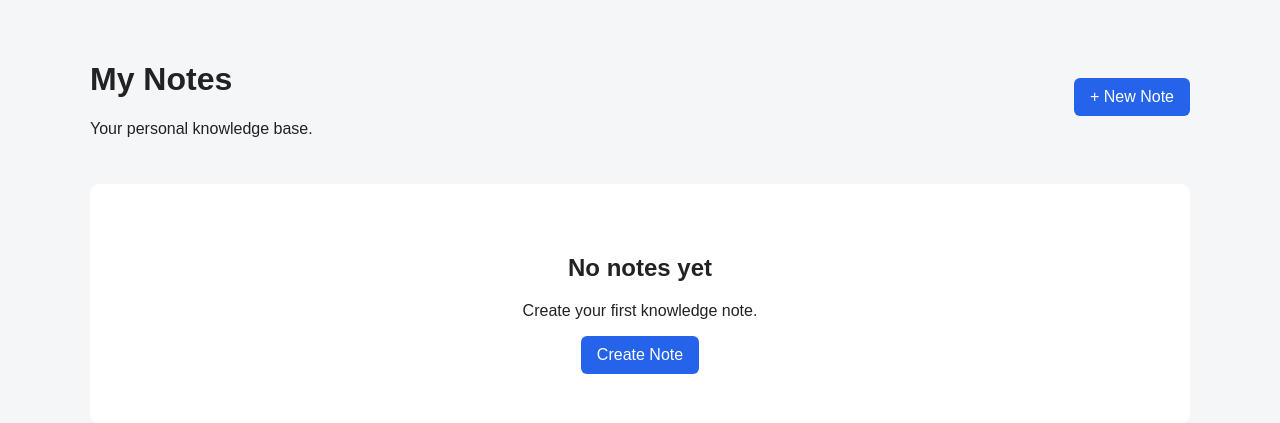
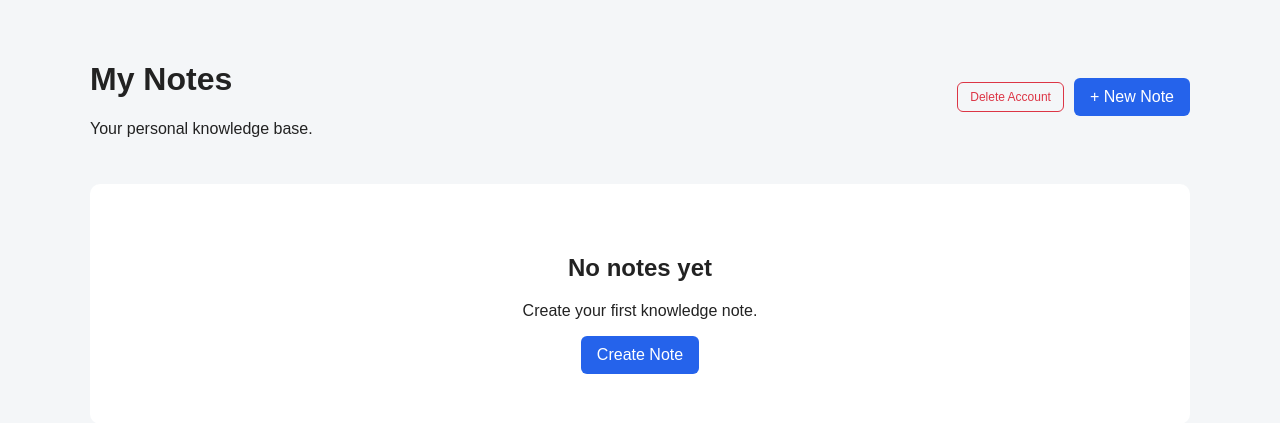
Before and after one commit to ShivaDattaSRS/personal-knowledge-base, a FastAPI app: template templates/dashboard.html in a window 1280 px wide. Shown: the part 55-478 px from the top of the page. Run offline with FastAPI, Linux system fonts and the light colour scheme; the template is opened without the code that fills it, so the values that code supplies are empty.

Commit message:
Added deleted button

```diff
--- a/main.py
+++ b/main.py
@@ -24,7 +24,7 @@ from auth import (
     verify_password,
 )
 from database import Base, engine, get_db
-from models import Note, User
+from models import Note, User,UserSession
 
 
 # Load .env file
@@ -514,3 +514,49 @@ def logout(
     )
 
     return response
+
+# =========================================================
+# DELETE USER
+#  =========================================================
+@app.post("/delete-account")
+def delete_account(
+    request: Request,
+    db: Session = Depends(get_db)
+):
+    # Find the currently logged-in user
+    user = get_current_user(
+        request,
+        db
+    )
+
+    # Delete all notes belonging to this user
+    db.query(Note).filter(
+        Note.user_id == user.id
+    ).delete(
+        synchronize_session=False
+    )
+
+    # Delete all sessions belonging to this user
+    db.query(UserSession).filter(
+        UserSession.user_id == user.id
+    ).delete(
+        synchronize_session=False
+    )
+
+    # Delete the user
+    db.delete(user)
+
+    # Save all changes
+    db.commit()
+
+    # Remove login cookie
+    response = RedirectResponse(
+        "/register",
+        status_code=303
+    )
+
+    response.delete_cookie(
+        key=SESSION_COOKIE_NAME
+    )
+
+    return response
--- a/static/style.css
+++ b/static/style.css
@@ -134,6 +134,26 @@ button,
     padding: 50px;
     border-radius: 10px;
 }
+.dashboard-actions {
+    display: flex;
+    align-items: center;
+    gap: 10px;
+}
+
+.delete-account-button {
+    padding: 7px 12px;
+    font-size: 12px;
+    border: 1px solid #dc3545;
+    border-radius: 6px;
+    background: transparent;
+    color: #dc3545;
+    cursor: pointer;
+}
+
+.delete-account-button:hover {
+    background: #dc3545;
+    color: white;
+}
 
 @media (max-width: 600px) {
 
--- a/templates/dashboard.html
+++ b/templates/dashboard.html
@@ -9,7 +9,6 @@ Dashboard
 <div class="dashboard-header">
 
     <div>
-
         <h1>
             My Notes
         </h1>
@@ -17,8 +16,22 @@ Dashboard
         <p>
             Your personal knowledge base.
         </p>
+    </div>
 
-    </div>
+    <div class="dashboard-actions">
+
+        <form
+            method="post"
+            action="/delete-account"
+            onsubmit="return confirm('Are you sure you want to delete your account? This cannot be undone.');"
+        >
+            <button
+                type="submit"
+                class="delete-account-button"
+            >
+                Delete Account
+            </button>
+        </form>
 
         <a
             href="/notes/new"
@@ -26,6 +39,8 @@ Dashboard
         >
             + New Note
         </a>
+
+    </div>
 
 </div>
 
@@ -64,14 +79,12 @@ Dashboard
                 method="post"
                 action="/notes/{{ note.id }}/delete"
             >
-
                 <button
                     type="submit"
                     class="danger"
                 >
                     Delete
                 </button>
-
             </form>
 
         </div>
@@ -105,4 +118,7 @@ Dashboard
 
 {% endif %}
 
+
+
+
 {% endblock %}
```
Lines whose indentation alone changed are shown as unchanged.
